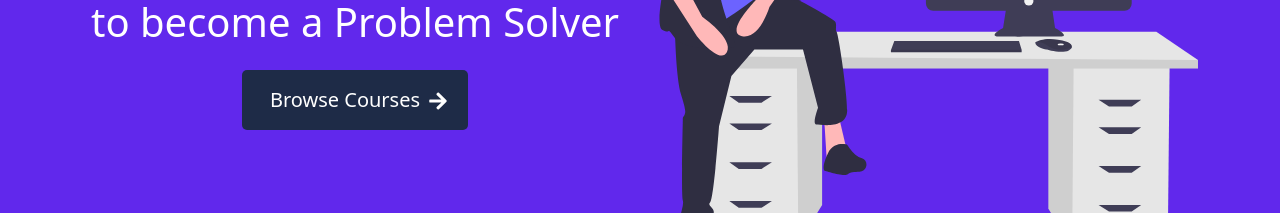
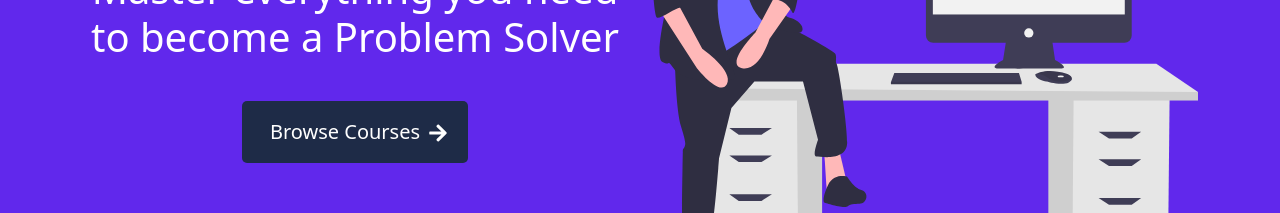
Before and after one commit to developerorin2002/Programmerz-Cafe-Clientside, a React (Create React App) app: page / in a window 1280 px wide. Shown: the part 341-554 px from the top of the page. Built offline with nearby package versions, Linux system fonts and the light colour scheme; no server answers.

Commit message:
home btn padding change

```diff
--- a/src/components/Pages/Home/Home.js
+++ b/src/components/Pages/Home/Home.js
@@ -11,10 +11,10 @@ const Home = () => {
                     <div className="col-lg-6">
                         <h1 className='text-white py-3'>Master everything you need to become a Problem Solver</h1>
                        <div>
-                        <button className='btn-course'><Link to='/courses' className='mx-2' style={{'textDecoration':'none' , 'color':'white'}}>Browse Courses</Link><FaArrowRight/></button>
+                        <button className='btn-course py-3 my-3'><Link to='/courses' className='mx-2' style={{'textDecoration':'none' , 'color':'white'}}>Browse Courses</Link><FaArrowRight/></button>
                        </div>
                     </div>
-                    <div className="col-lg-6">
+                    <div className="col-lg-6 my-3 py-3">
                         <img className='w-100' src={programmer} alt="" />
                     </div>
                 </div>
```
